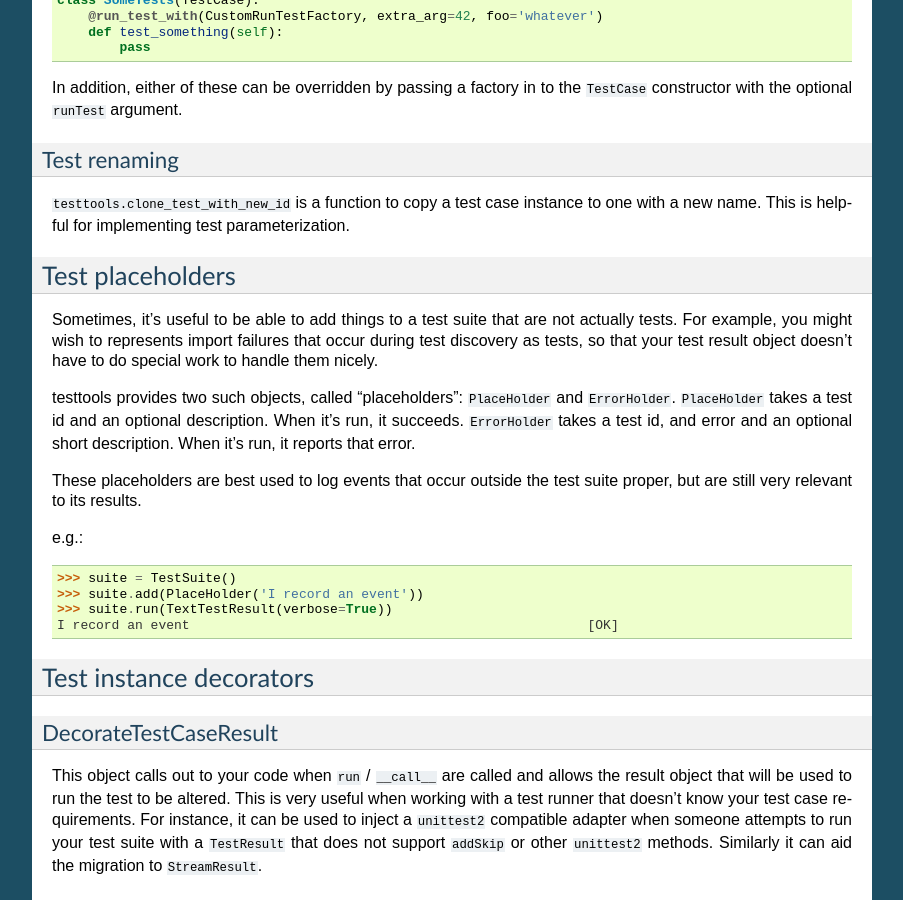
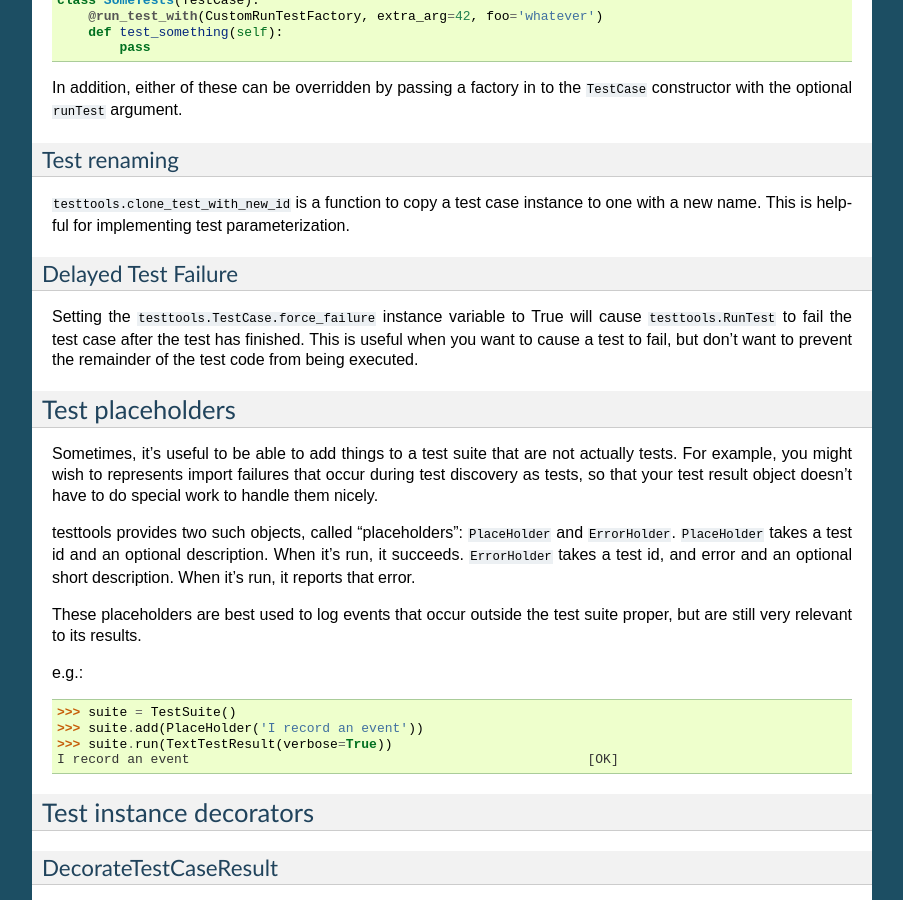
Before and after one commit to testing-cabal/testtools, a Sphinx documentation site: the page built from doc/for-framework-folk.rst, in a window 1280 px wide and 900 px high, scrolled down 1103 px. Shown: the whole window, without its empty margins (198-1101 px from the left). Built offline with Sphinx 7.4.7, drawn with Linux system fonts in a browser that asks for light colours; pages that are not in the unit, such as notebooks, are missing from menus.

Commit message:
Add 'force_failure' feature to testtools.TestCase.
Change-Id: Idb8c8d0c837ab2cb6ec53c84d144c29b5d6da8ea

```diff
--- a/doc/for-framework-folk.rst
+++ b/doc/for-framework-folk.rst
@@ -82,6 +82,15 @@ Test renaming
 instance to one with a new name.  This is helpful for implementing test
 parameterization.
 
+.. _force_failure:
+
+Delayed Test Failure
+--------------------
+
+Setting the ``testtools.TestCase.force_failure`` instance variable to True will
+cause ``testtools.RunTest`` to fail the test case after the test has finished.
+This is useful when you want to cause a test to fail, but don't want to
+prevent the remainder of the test code from being executed.
 
 Test placeholders
 =================
```
Also changed, not shown: doc/for-test-authors.rst (+7 -0 lines), 4 other files.
